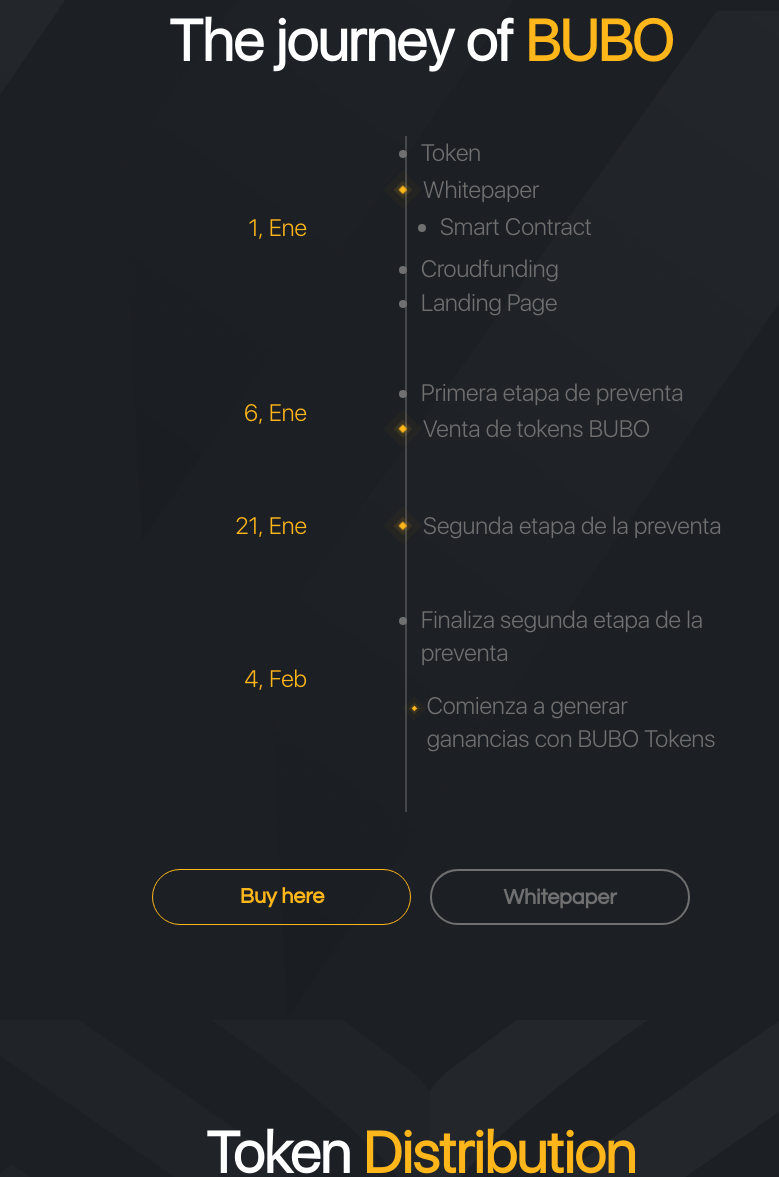
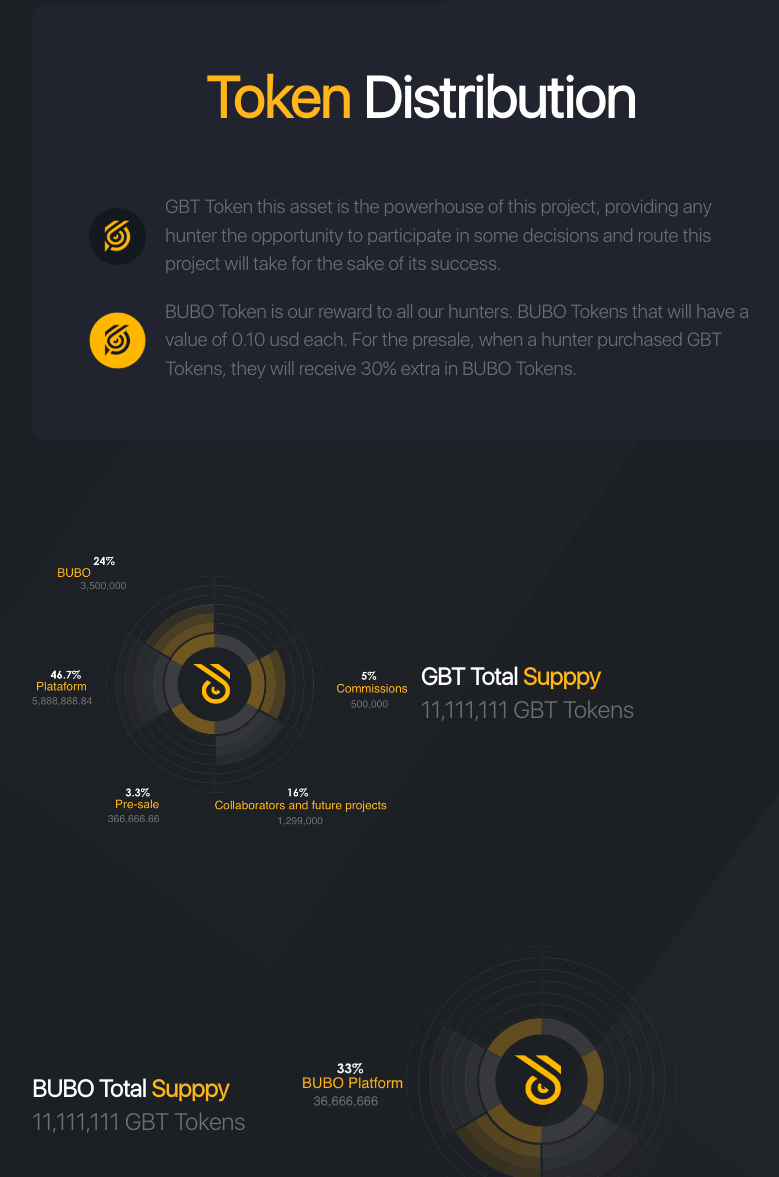
Before and after one commit to MarcoMacedoP/bubo_landing, a website built with Parcel: page src/index.html in a window 1280 px wide. Shown: the part 2746-3923 px from the top of the page, without its empty margins (219-998 px from the left). Built offline with nearby package versions, Linux system fonts and the light colour scheme.

Commit message:
add: Changes Token distribution

```diff
--- a/src/index.html
+++ b/src/index.html
@@ -122,7 +122,9 @@
                 id="token"
             >
                 <div class="w-full lg:w-2/3 lg:mx-auto">
-                    <h3 class="text-3xl mb-4">Token sale details</h3>
+                    <h3 class="text-3xl mb-4">
+                        <span class="text-primary">Token sale </span>details
+                    </h3>
                     <p class="text-gray mb-12">
                         GBT Token is developed in the Binance ecosystem, among
                         them is the BEP-20, which has many benefits, which are:
@@ -151,12 +153,11 @@
                             <p class="text-primary mb-2">Binance, Bep20</p>
                             <p>Token Price</p>
                             <p class="text-primary">$0.025 BNB</p>
-
                         </div>
                         <div class="card mb-2">
                             <div class="flex items-center justify-between">
                                 <div>
-                                    <p >Token Symbol</p>
+                                    <p>Token Symbol</p>
                                     <p class="text-primary">BUBO</p>
                                 </div>
                                 <img
@@ -214,6 +215,82 @@
                                 </li>
                             </ul>
                         </div>
+                    </div>
+                </article>
+
+                <!--****** Token distribution **** -->
+
+                <article
+                    class="w-full | flex items-center justify-center flex-col | mt-24"
+                >
+                    <div
+                        class="rounded-xl | p-12 | lg:w-2/3"
+                        style="background-color: #21232e"
+                    >
+                        <h4 class="text-3xl text-center | mb-12">
+                            <span class="text-primary">Token </span>Distribution
+                        </h4>
+                        <div class="flex">
+                            <img
+                                src="../assets/img/token.png"
+                                class="w-12 | object-contain object-center"
+                            />
+
+                            <p class="ml-4 | text-gray">
+                                GBT Token this asset is the powerhouse of this
+                                project, providing any hunter the opportunity to
+                                participate in some decisions and route this
+                                project will take for the sake of its success.
+                            </p>
+                        </div>
+                        <div class="flex | mt-4">
+                            <img
+                                src="../assets/img/token_primary.png"
+                                class="w-12 | object-contain object-center"
+                            />
+
+                            <p class="ml-4 | text-gray">
+                                BUBO Token is our reward to all our hunters.
+                                BUBO Tokens that will have a value of 0.10 usd
+                                each. For the presale, when a hunter purchased
+                                GBT Tokens, they will receive 30% extra in BUBO
+                                Tokens.
+                            </p>
+                        </div>
+                    </div>
+
+                    <div
+                        class="flex flex-col items-center lg:flex-row | lg:w-2/3 | my-24"
+                    >
+                        <img
+                            src="../assets/img/gbt_distribution.png"
+                            alt=""
+                            class="mb-4 lg:mb-0 | lg:w-1/2"
+                        />
+                        <div class="text-xl">
+                            <p class="font-bold">
+                                GBT Total
+                                <span class="text-primary">Supppy</span>
+                            </p>
+                            <p class="text-gray">11,111,111 GBT Tokens</p>
+                        </div>
+                    </div>
+
+                    <div
+                        class="flex flex-col-reverse items-center lg:flex-row | lg:w-2/3"
+                    >
+                        <div class="text-xl | mr-12">
+                            <p class="font-bold">
+                                BUBO Total
+                                <span class="text-primary">Supppy</span>
+                            </p>
+                            <p class="text-gray">11,111,111 GBT Tokens</p>
+                        </div>
+                        <img
+                            src="../assets/img/bubo_distribution.png"
+                            alt=""
+                            class="mb-4 lg:mb-0 | lg:w-1/2"
+                        />
                     </div>
                 </article>
 
@@ -292,31 +369,7 @@
                 </article>
             </section>
 
-            <!--****** Token Distribution **** -->
-            <section
-                class="section bg-cover bg-center"
-                style="background-image: url(../assets/img/bg-4.png)"
-            >
-                <div class="w-full lg:w-2/3 lg:mx-auto">
-                    <h6 class="text-3xl lg:text-center">
-                        Token <span class="text-primary">Distribution</span>
-                    </h6>
-                    <div
-                        class="my-8 flex flex-col items-center lg:flex-row-reverse"
-                    >
-                        <div class="mb-12 lg:mb-0 lg:ml-8">
-                            <p class="text-lg font-bold lg:text-2xl lg:mb-4">
-                                Total <span class="text-primary">Supply</span>
-                            </p>
-                            <p class="text-gray lg:text-xl">11,111,111 BUBO</p>
-                        </div>
-                        <img
-                            class="token-distribution-img"
-                            src="../assets/img/token_distribution.png"
-                        />
-                    </div>
-                </div>
-            </section>
+            <!-- **** Partners section *** -->
 
             <section class="section bg-gray-dark">
                 <h6 class="text-3xl mb-4 lg:text-center lg:py-20">
```
Also changed, not shown: assets/img/bubo_distribution.png (added), assets/img/gbt_distribution.png (added).
